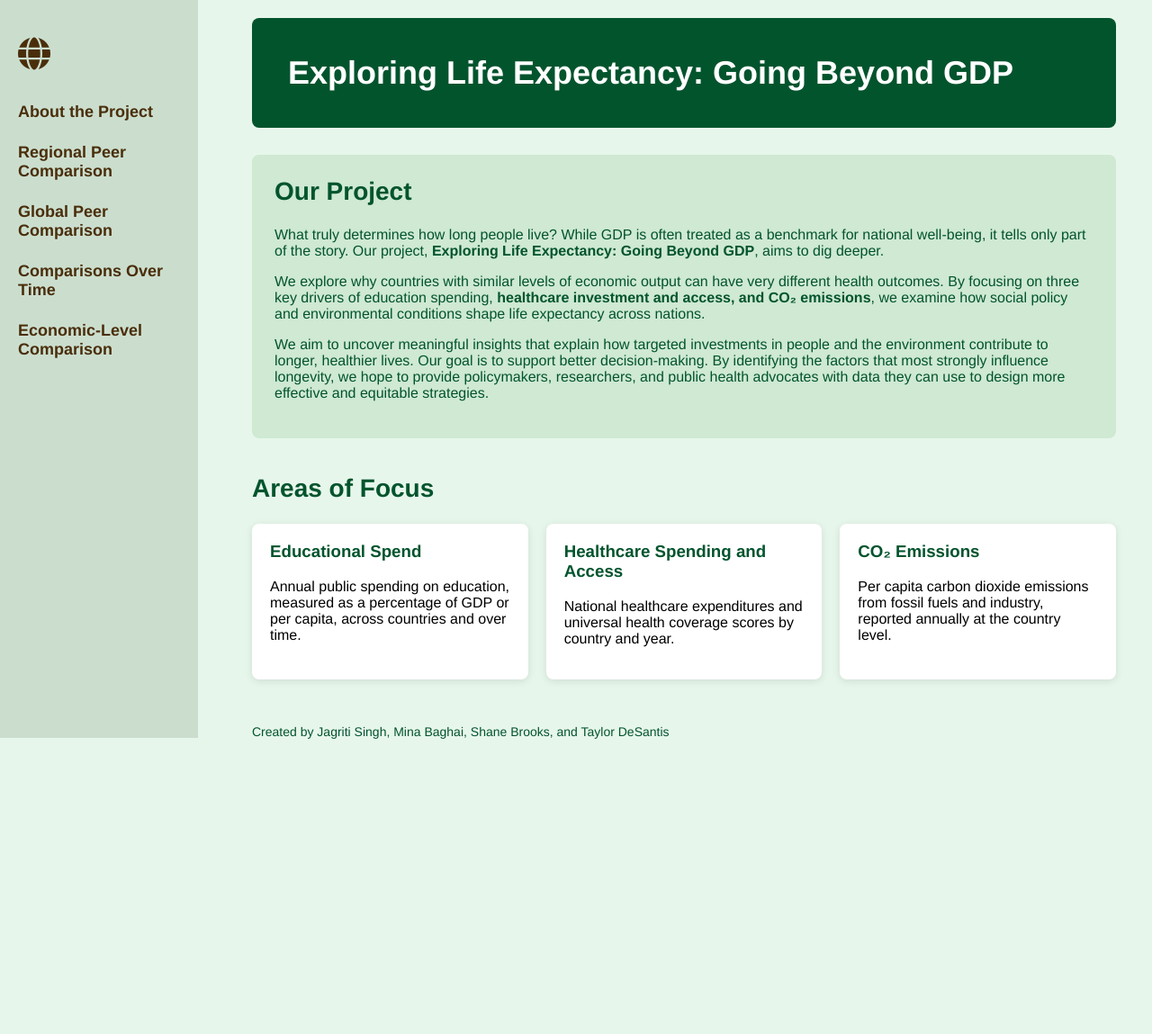
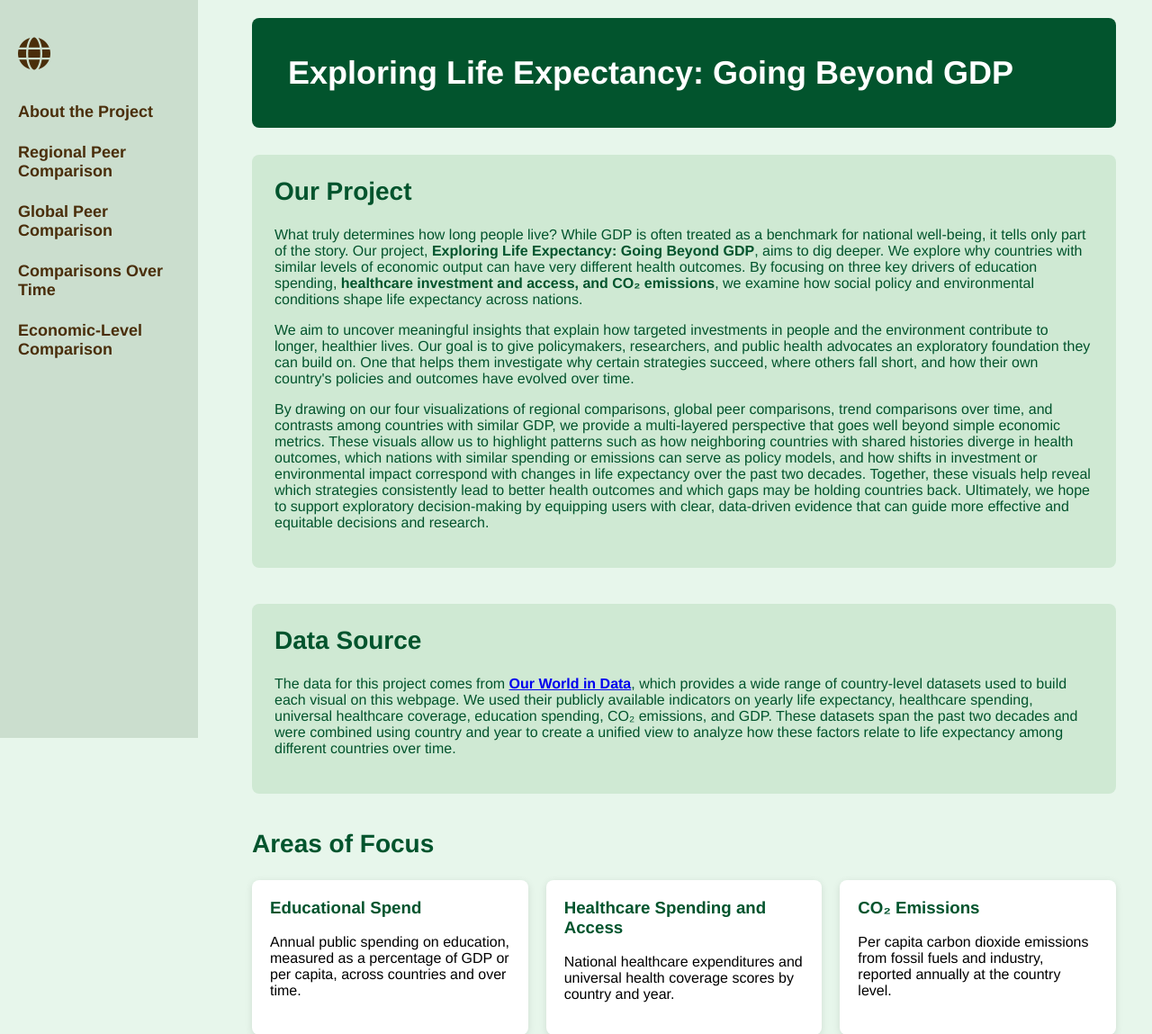
Before and after one commit to themansugashane/datasci-209-final-proj, a Flask app: page / in a window 1280 px wide. Shown: the top 1149 px of the page at 90% size. Before the commit the page ends 821 px from the top, so only its background shows below. Run offline with Flask 3, Linux system fonts and the light colour scheme.

Commit message:
added data source description

```diff
--- a/templates/index.html
+++ b/templates/index.html
@@ -11,11 +11,7 @@
     <p>
         What truly determines how long people live? While GDP is often treated as a benchmark for national well-being,
         it tells only part of the story. Our project, <strong>Exploring Life Expectancy: Going Beyond GDP</strong>,
-        aims to dig deeper.
-    </p>
-
-    <p>
-        We explore why countries with similar levels of economic output can have very different health outcomes.
+        aims to dig deeper. We explore why countries with similar levels of economic output can have very different health outcomes.
         By focusing on three key drivers of education spending,
         <strong>healthcare investment and access, and CO₂ emissions</strong>, we examine how social policy and
         environmental conditions shape life expectancy across nations.
@@ -23,9 +19,35 @@
 
     <p>
         We aim to uncover meaningful insights that explain how targeted investments in people and the environment
-        contribute to longer, healthier lives. Our goal is to support better decision-making. By identifying the
-        factors that most strongly influence longevity, we hope to provide policymakers, researchers, and public
-        health advocates with data they can use to design more effective and equitable strategies.
+        contribute to longer, healthier lives. Our goal is to give policymakers, researchers, and public health advocates
+        an exploratory foundation they can build on. One that helps them investigate why certain strategies succeed,
+        where others fall short, and how their own country's policies and outcomes have evolved over time.
+    </p>
+
+    <p>
+        By drawing on our four visualizations of regional comparisons, global peer comparisons,
+        trend comparisons over time, and contrasts among countries with similar
+        GDP, we provide a multi-layered perspective that goes well beyond simple economic metrics.
+        These visuals allow us to highlight patterns such as how neighboring countries with shared histories
+        diverge in health outcomes, which nations with similar spending or emissions can serve as policy models,
+        and how shifts in investment or environmental impact correspond with changes in life expectancy over
+        the past two decades. Together, these visuals help reveal which strategies consistently lead to better health
+        outcomes and which gaps may be holding countries back. Ultimately, we hope to support exploratory decision-making
+        by equipping users with clear, data-driven evidence that can guide more effective and equitable decisions and research.
+    </p>
+</div>
+
+<div class="intro-body">
+    <h2>Data Source</h2>
+
+    <p>
+        The data for this project comes from
+        <strong><a href="https://ourworldindata.org" target="_blank">Our World in Data</a></strong>,
+        which provides a wide range of country-level datasets used to build each visual on this webpage.
+        We used their publicly available indicators on yearly life expectancy, healthcare spending, universal
+        healthcare coverage, education spending, CO₂ emissions, and GDP. These datasets span the past two decades
+        and were combined using country and year to create a unified view to analyze how these factors relate to
+        life expectancy among different countries over time.
     </p>
 </div>
 
```
